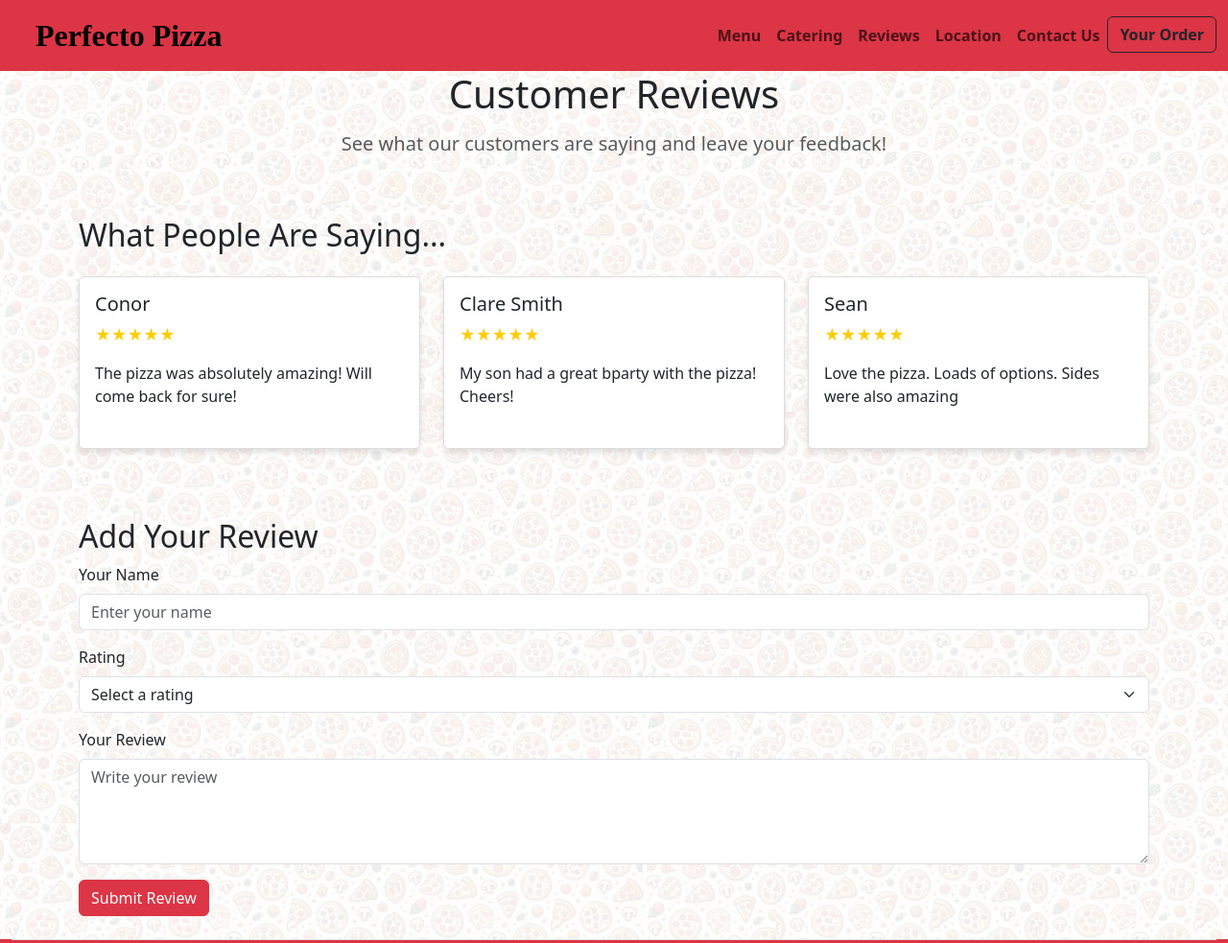
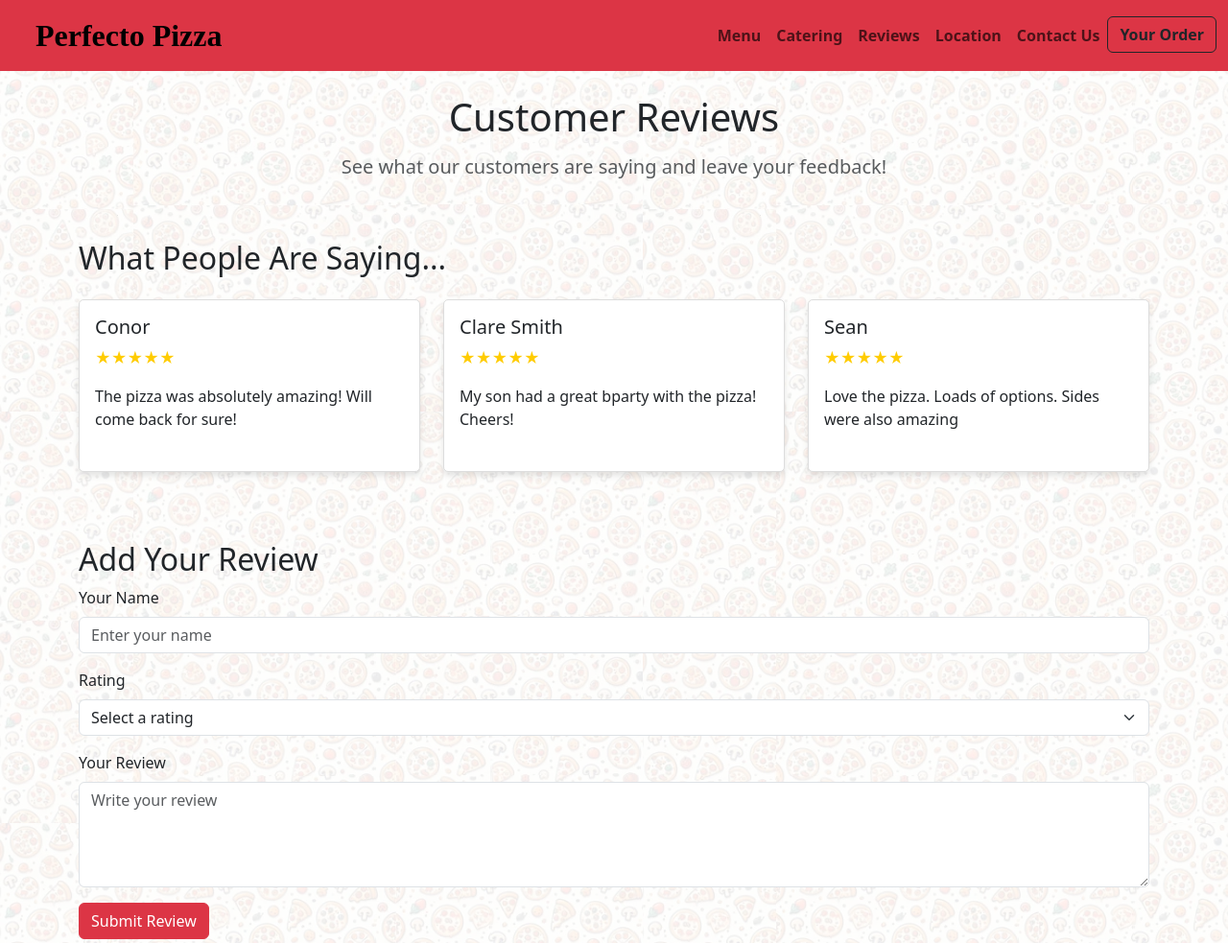
Before and after one commit to morganwong/PizzaRestaurantProject, a plain HTML site: page review/index.html in a window 1280 px wide. Shown: the top 983 px of the page at 96% size. Drawn offline with nearby package versions, Linux system fonts and the light colour scheme.

Commit message:
space fix

```diff
--- a/review/index.html
+++ b/review/index.html
@@ -72,11 +72,12 @@
     <!-- INTRODUCTION-->
     <section class="text-center container mb-5">
         <div class="row">
-        <h1 class="mb-3">Customer Reviews</h1>
+        <h1 class="mb-3 mt-4">Customer Reviews</h1>
         <h5 class="mb-3 text-muted">See what our customers are saying and leave your feedback!</h5>
         </div>
     </section>
     <!-- INTRODUCTION-->
+
     <!-- EXAMPLE REVIIEW -->
     <section class="container">
         <h2 class="mb-4">What People Are Saying...</h2>
@@ -105,6 +106,7 @@
         </div>
     </section>
     <!-- EXAMPLE REVIIEW -->
+
     <!-- ADD REVIEW -->
     <section class="container mt-5">
         <h2>Add Your Review</h2>
@@ -140,7 +142,6 @@
     <div class="container-fluid footerStyles">
         <footer class="d-flex flex-wrap justify-content-between align-items-center py-3 my-4 border-top">
             <p class="col-md-5 mb-0 text-body-secondary">&copy; 2024 Pizza Restaurant - Web Design Project</p>
-
             <ul class="nav col-md-5 justify-content-end">
                 <li class="nav-item"><a href="../index.html" class="nav-link px-2 text-body-secondary">Home</a></li>
                 <li class="nav-item"><a href="../menu.html" class="nav-link px-2 text-body-secondary">Menu</a></li>
```
